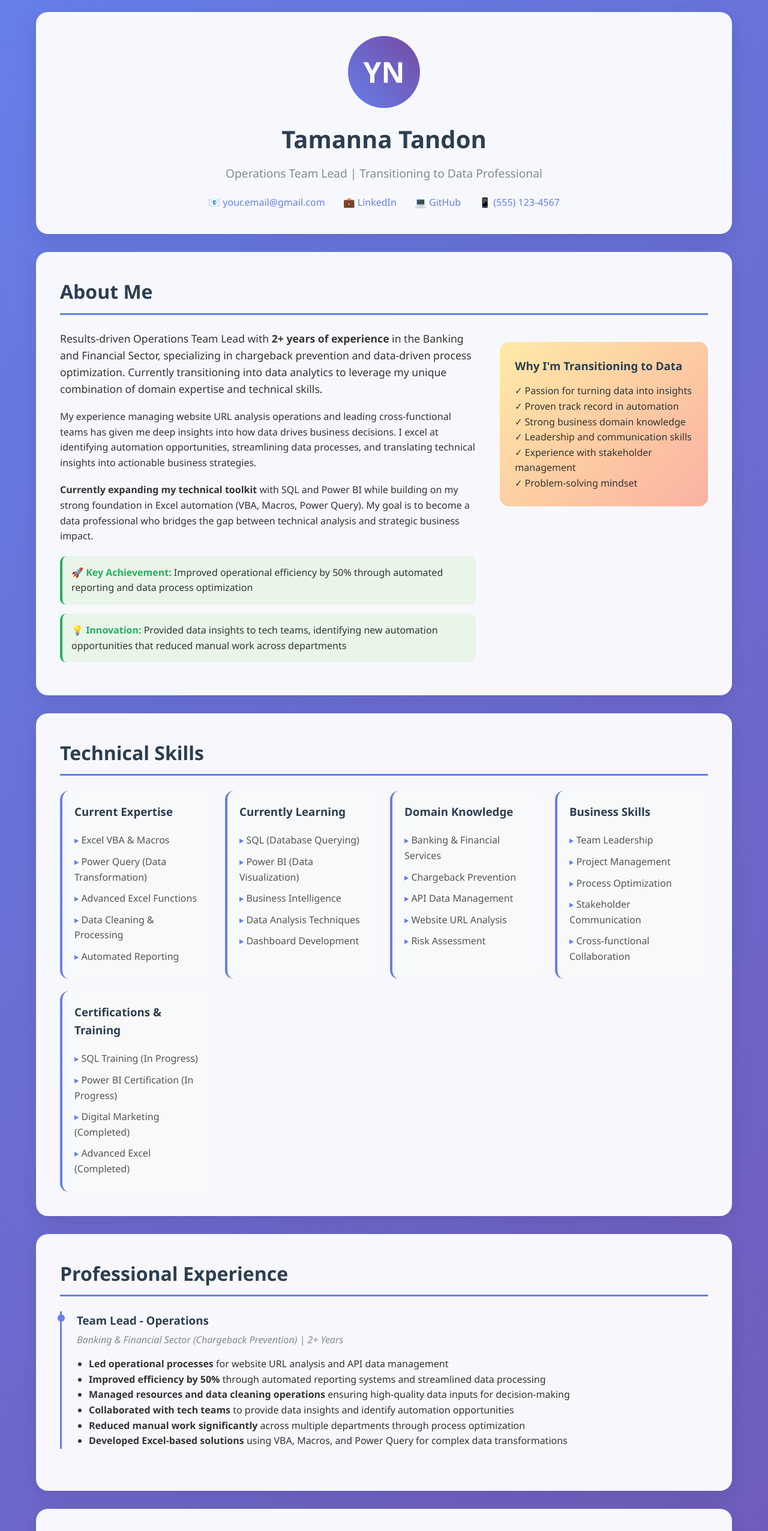
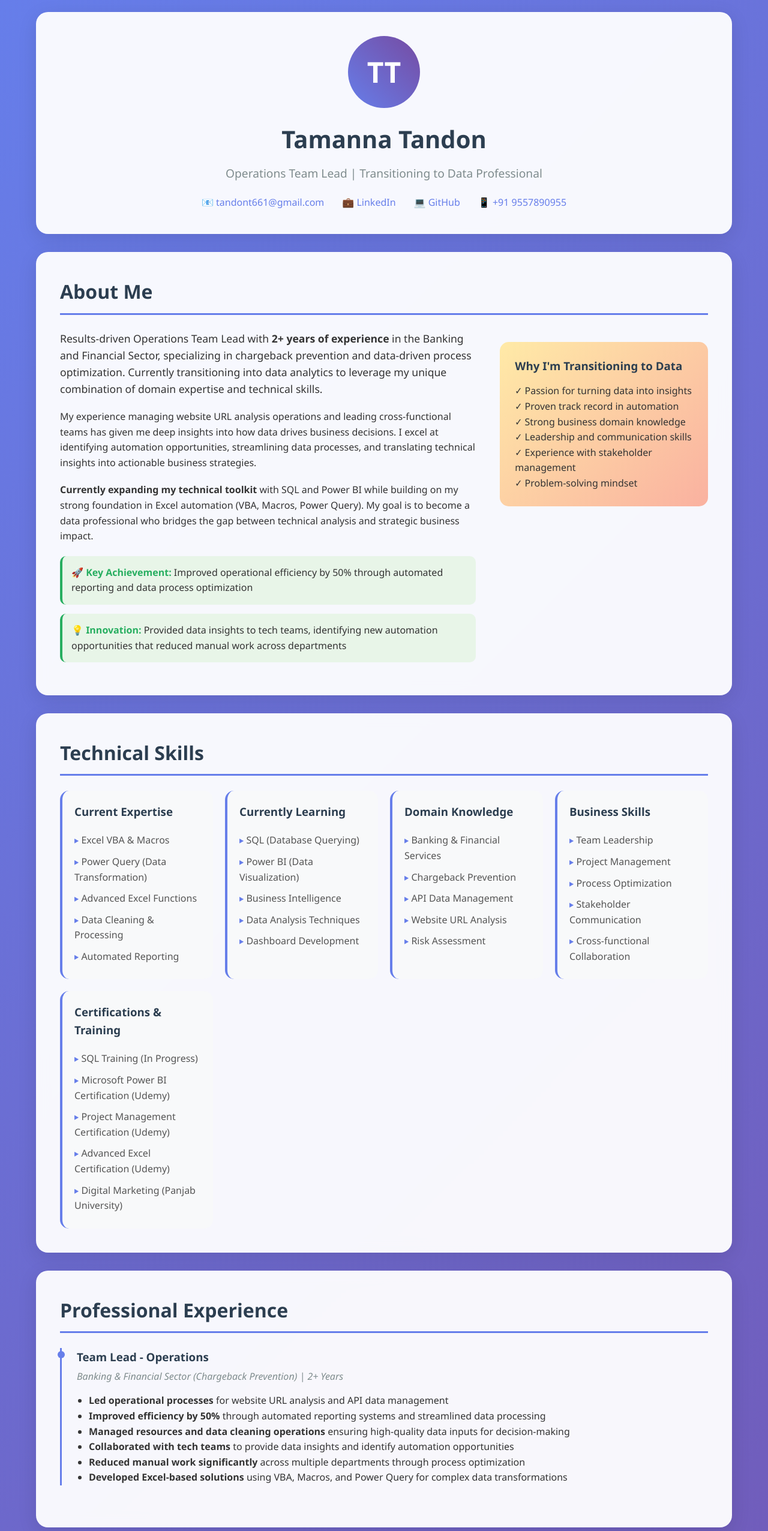
Before and after one commit to Tamanna-Tandon/Tamanna-Tandon.github.io, a plain HTML site: page index.html in a window 1280 px wide. Shown: the top 2552 px of the page at 60% size. Drawn offline with Linux system fonts and the light colour scheme.

Commit message:
Update index.html

```diff
--- a/index.html
+++ b/index.html
@@ -329,14 +329,14 @@
 <body>
     <div class="container">
         <header class="fade-in">
-            <div class="profile-img">YN</div>
+            <div class="profile-img">TT</div>
             <h1>Tamanna Tandon</h1>
             <p class="tagline">Operations Team Lead | Transitioning to Data Professional</p>
             <div class="contact-info">
-                <a href="mailto:your.email@gmail.com" class="contact-item" onclick="trackClick('email')">📧 your.email@gmail.com</a>
-                <a href="https://linkedin.com/in/yourprofile" class="contact-item" onclick="trackClick('linkedin')">💼 LinkedIn</a>
-                <a href="https://github.com/yourusername" class="contact-item" onclick="trackClick('github')">💻 GitHub</a>
-                <span class="contact-item">📱 (555) 123-4567</span>
+                <a href="mailto:tandont661@gmail.com" class="contact-item" onclick="trackClick('email')">📧 tandont661@gmail.com</a>
+                <a href="https://www.linkedin.com/in/tamanna-tandon/" class="contact-item" onclick="trackClick('linkedin')">💼 LinkedIn</a>
+                <a href="https://github.com/tamanna-tandon" class="contact-item" onclick="trackClick('github')">💻 GitHub</a>
+                <span class="contact-item">📱 +91 9557890955</span>
             </div>
         </header>
 
@@ -428,9 +428,10 @@
                     <h3>Certifications & Training</h3>
                     <ul>
                         <li>SQL Training (In Progress)</li>
-                        <li>Power BI Certification (In Progress)</li>
-                        <li>Digital Marketing (Completed)</li>
-                        <li>Advanced Excel (Completed)</li>
+                        <li>Microsoft Power BI Certification (Udemy)</li>
+                        <li>Project Management Certification (Udemy)</li>
+                        <li>Advanced Excel Certification (Udemy)</li>
+                        <li>Digital Marketing (Panjab University)</li>
                     </ul>
                 </div>
             </div>
@@ -546,7 +547,7 @@
     </div>
 
     <footer>
-        <p>&copy; 2024 Your Name. Built with passion for data and continuous learning.</p>
+        <p>&copy; 2024 Tamanna Tandon. Built with passion for data and continuous learning.</p>
     </footer>
 
     <script>
@@ -582,5 +583,4 @@
         });
     </script>
 </body>
-
 </html>
```
